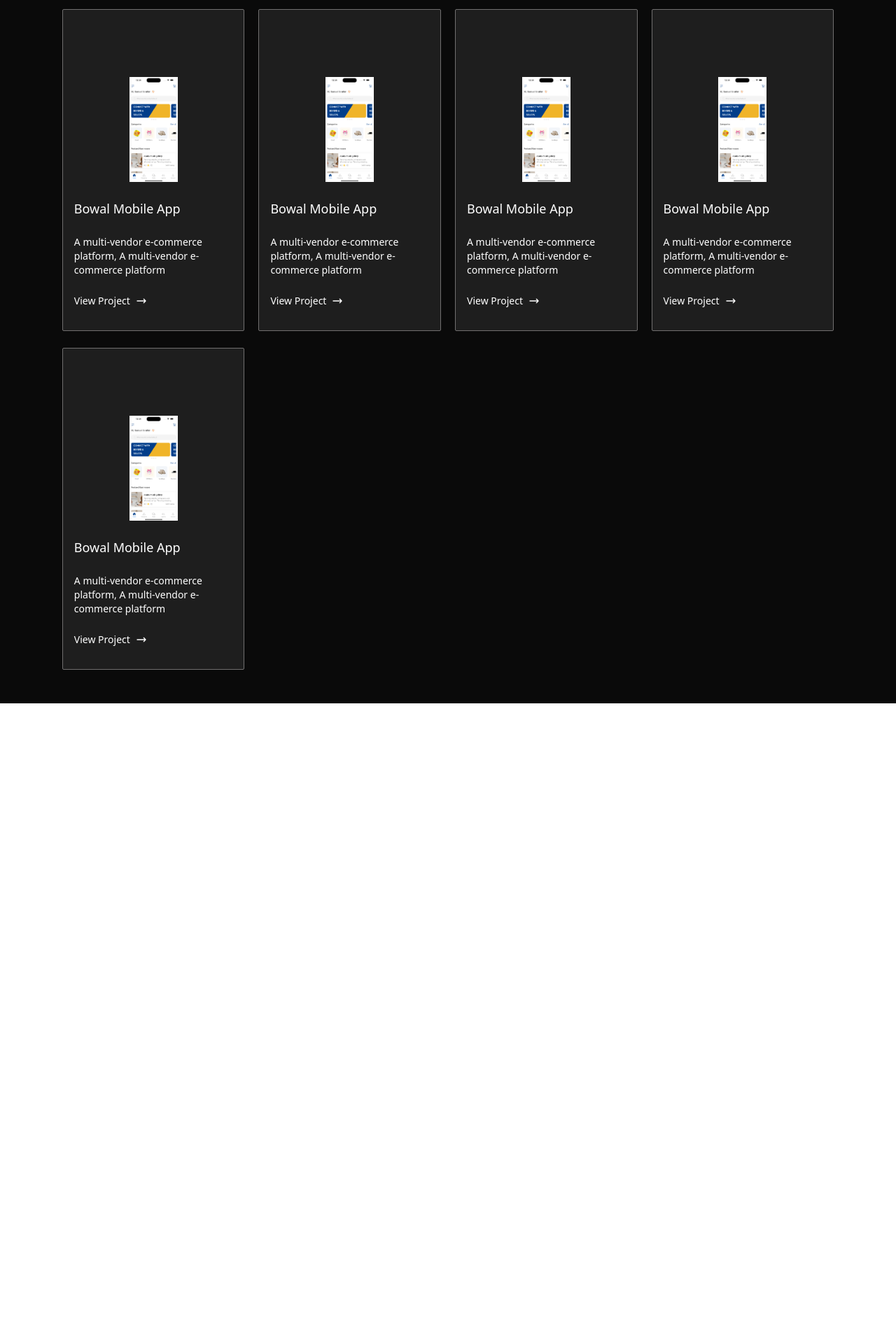
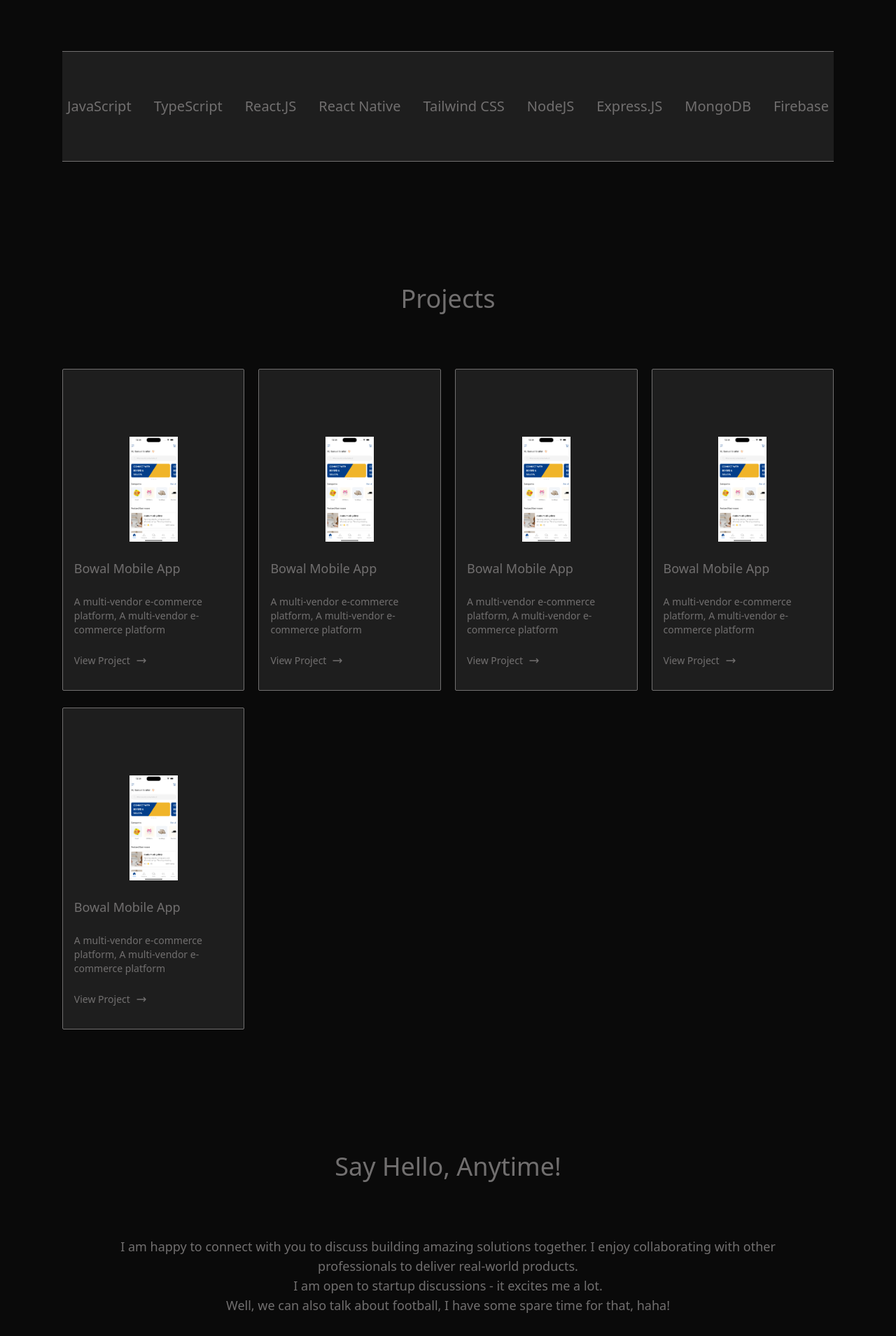
Before and after one commit to kokombo/PersonalSite, a React (Vite) app: page / in a window 1280 px wide. Shown: the part 880-2789 px from the top of the page at 70% size. Before the commit the page ends 1885 px from the top, so only its background shows below. Built offline with nearby package versions, Linux system fonts and the light colour scheme.

Commit message:
Projects

```diff
--- /dev/null
+++ b/src/components/Copyright.tsx
@@ -0,0 +1,11 @@
+const Copyright = () => {
+  const date = new Date().getFullYear();
+
+  return (
+    <div className="flex items-center gap-1 text-gray text-sm">
+      &#169; <p> {date} </p>
+    </div>
+  );
+};
+
+export default Copyright;
--- a/src/components/Icons.tsx
+++ b/src/components/Icons.tsx
@@ -49,7 +49,7 @@ const Icons = () => {
             to={url}
             target="_blank"
             key={index}
-            className="hover:text-primary"
+            className="hover:text-secondary"
             aria-label={name}
           >
             {icon}
--- a/src/components/Project.tsx
+++ b/src/components/Project.tsx
@@ -4,15 +4,15 @@ import { Link } from "react-router-dom";
 
 const Project = ({ title, description, image }: projectType) => {
   return (
-    <article className="border-[1px] border-gray flex flex-col items-start gap-6 pt-24 pb-8 px-4 rounded-sm text-white dark:bg-grey">
+    <article className="border-[1px] border-gray flex flex-col items-start gap-6 pt-24 pb-8 px-4 rounded-sm text-gray dark:bg-grey md:hover:translate-y-2 ">
       <div className="h-[150px] w-full">
         <img src={image} className="h-full w-full object-contain" />
       </div>
 
       <h2 className="text-lg">{title} </h2>
       <p className="text-sm">{description}</p>
-      <Link to="" className="flex items-center gap-2 hover:text-gray">
-        <p className="text-sm">View Project</p>
+      <Link to="" className="flex items-center gap-2 hover:text-secondary">
+        <p className="text-sm ">View Project</p>
         <HiOutlineArrowNarrowRight />
       </Link>
     </article>
--- /dev/null
+++ b/src/components/Socials.tsx
@@ -0,0 +1,14 @@
+import { Link } from "react-router-dom";
+
+const Socials = () => {
+  return (
+    <div className="flex items-center gap-4">
+      <Link to="">GitHub</Link>
+      <Link to="">Twitter</Link>
+      <Link to="">LinkedIn</Link>
+      <Link to="">Substack</Link>
+    </div>
+  );
+};
+
+export default Socials;
--- a/src/components/index.ts
+++ b/src/components/index.ts
@@ -1,5 +1,7 @@
 import NavigationBar from "./NavigationBar";
 import Icons from "./Icons";
 import Project from "./Project";
+import Copyright from "./Copyright";
+import Socials from "./Socials";
 
-export { NavigationBar, Icons, Project };
+export { NavigationBar, Icons, Project, Copyright, Socials };
--- /dev/null
+++ b/src/containers/Contact.tsx
@@ -0,0 +1,28 @@
+import { Link } from "react-router-dom";
+import { MdMarkEmailRead } from "react-icons/md";
+
+const Contact = () => {
+  return (
+    <section className="md:py-12 py-8 flex flex-col items-center md:gap-20 gap-10 dark:text-gray text-black">
+      <h2 className="text-4xl text-gray ">Say Hello, Anytime! </h2>
+      <div className="flex flex-col items-center gap-8 text-center max-w-5xl ">
+        <p className="md:text-lg text-base">
+          I am happy to connect with you to discuss building amazing solutions
+          together. I enjoy collaborating with other professionals to deliver
+          real-world products. <br /> I am open to startup discussions - it
+          excites me a lot. <br /> Well, we can also talk about football, I have
+          some spare time for that, haha!
+        </p>
+
+        <button className="flex items-center border-[1px] border-gray dark:bg-grey py-4 px-10 gap-2 rounded-sm hover:scale-105 text-base ">
+          <Link to="" className=" rounded-sm ">
+            Send a message now
+          </Link>
+          <MdMarkEmailRead />
+        </button>
+      </div>
+    </section>
+  );
+};
+
+export default Contact;
--- /dev/null
+++ b/src/containers/Footer.tsx
@@ -0,0 +1,12 @@
+import { Copyright, Socials } from "../components";
+
+const Footer = () => {
+  return (
+    <footer className="md:py-12 py-8 flex items-center justify-between w-full">
+      <Copyright />
+      <Socials />
+    </footer>
+  );
+};
+
+export default Footer;
--- a/src/containers/Header.tsx
+++ b/src/containers/Header.tsx
@@ -5,12 +5,12 @@ import { MdMarkEmailRead } from "react-icons/md";
 
 const Header = () => {
   return (
-    <header className=" flex justify-center items-center py-12">
-      <div className="dark:text-gray text-black flex flex-col items-center text-center gap-4 mt-[120px]">
+    <header className=" flex justify-center items-center py-8 md:py-12">
+      <div className="dark:text-gray text-black flex flex-col items-center text-center gap-4 mt-[100px]">
         <h1 className="text-2xl font-NeutonBold">Hi, I'm Samuel</h1>
 
         <article className="flex flex-col items-center gap-8">
-          <h2 className="text-6xl font-NeutonRegular dark:text-gray text-black max-w-[800px] ">
+          <h2 className="text-6xl font-NeutonRegular  max-w-[800px] ">
             Software Developer with experience building web and mobile
             applications.
           </h2>
@@ -19,7 +19,7 @@ const Header = () => {
 
         <div className="mt-[30px] flex flex-col gap-6">
           <button className="flex items-center border-[1px] border-gray dark:bg-grey py-4 px-10 gap-2 rounded-sm hover:scale-105 text-base">
-            <Link to="" className=" rounded-sm dark:text-gray text-black ">
+            <Link to="" className=" rounded-sm ">
               Send an email
             </Link>
             <MdMarkEmailRead />
--- a/src/containers/Languages.tsx
+++ b/src/containers/Languages.tsx
@@ -1,5 +1,20 @@
 const Languages = () => {
-  return <section></section>;
+  return (
+    <section className="flex flex-col items-center gap-10 md:gap-20 text-gray w-full  md:text-xl text-base py-8 md:py-12">
+      <h2 className=" text-4xl">Technologies </h2>
+      <div className="flex items-center justify-center flex-wrap md:gap-8 gap-6 py-[50px] md:py-[64px]  border-y-[1px] border-y-gray bg-grey w-full">
+        <p>JavaScript</p>
+        <p> TypeScript</p>
+        <p> React.JS</p>
+        <p>React Native</p>
+        <p>Tailwind CSS </p>
+        <p>NodeJS</p>
+        <p>Express.JS</p>
+        <p> MongoDB</p>
+        <p> Firebase</p>
+      </div>
+    </section>
+  );
 };
 
 export default Languages;
--- a/src/containers/Projects.tsx
+++ b/src/containers/Projects.tsx
@@ -39,9 +39,9 @@ const projectData: projectType[] = [
 const Projects = () => {
   const [data] = useState<projectType[]>(projectData);
   return (
-    <section className="flex flex-col items-center gap-20 py-12">
+    <section className="flex flex-col items-center gap-10 md:gap-20 py-8 md:py-12">
       <h2 className="text-gray text-4xl">Projects </h2>
-      <div className="grid gap-6 place-items-center  xl:grid-cols-4 lg:grid-cols-3 sm:grid-cols-2 lg:gap-x-[20px]  ">
+      <div className="grid gap-6 place-items-center xl:grid-cols-4 lg:grid-cols-3 sm:grid-cols-2 lg:gap-x-[20px]  ">
         {data.map((item, index) => (
           <Project key={index} {...item} />
         ))}
--- a/src/containers/index.ts
+++ b/src/containers/index.ts
@@ -1,4 +1,7 @@
 import Header from "./Header";
 import Projects from "./Projects";
+import Languages from "./Languages";
+import Contact from "./Contact";
+import Footer from "./Footer";
 
-export { Header, Projects };
+export { Header, Projects, Languages, Contact, Footer };
--- a/src/pages/Home.tsx
+++ b/src/pages/Home.tsx
@@ -1,11 +1,14 @@
-import { Header, Projects } from "../containers";
+import { Header, Projects, Languages, Contact, Footer } from "../containers";
 
 const Home = () => {
   return (
-    <main className="dark:bg-black bg-white h-full w-full px-[6.94%] ">
-      <div className="dot-background flex flex-col ">
+    <main className="dark:bg-black bg-white h-full w-full px-[6.94%]">
+      <div className="dot-background flex flex-col items-center gap-20">
         <Header />
+        <Languages />
         <Projects />
+        <Contact />
+        <Footer />
       </div>
     </main>
   );
```
